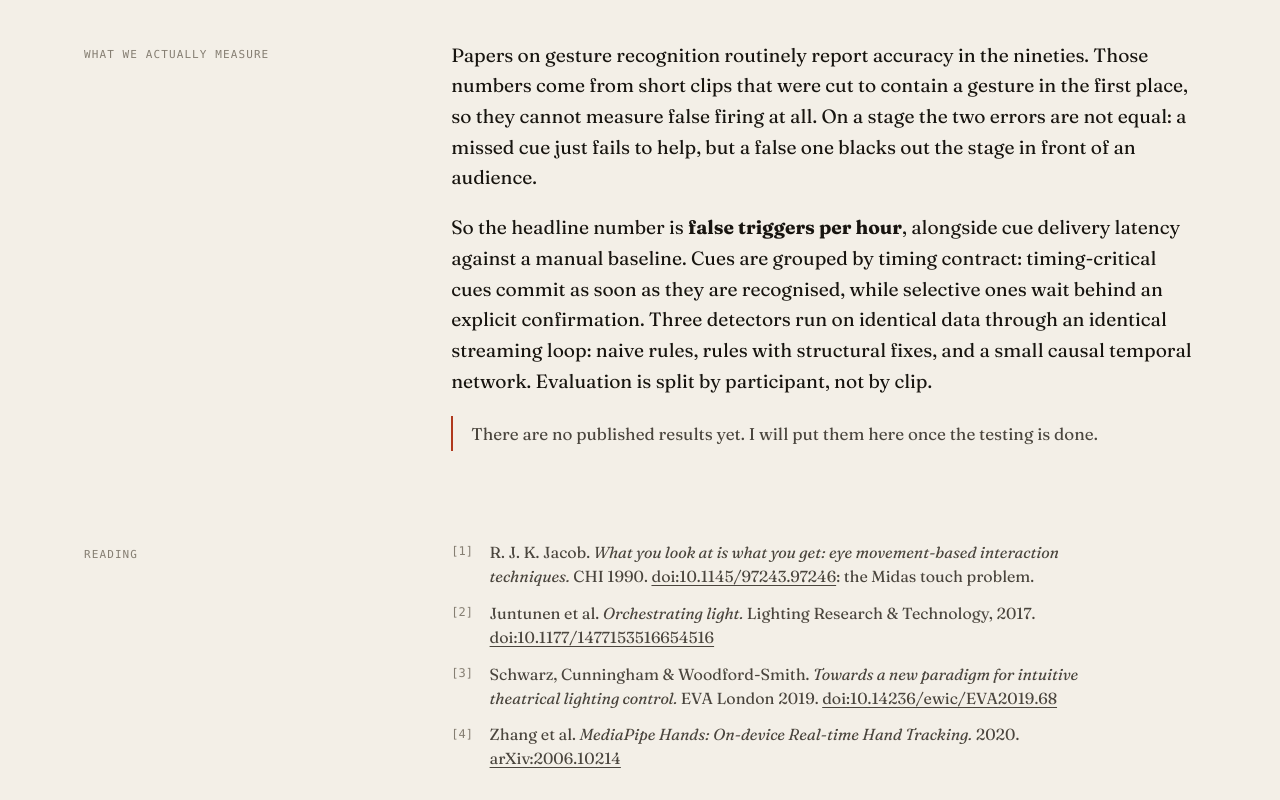
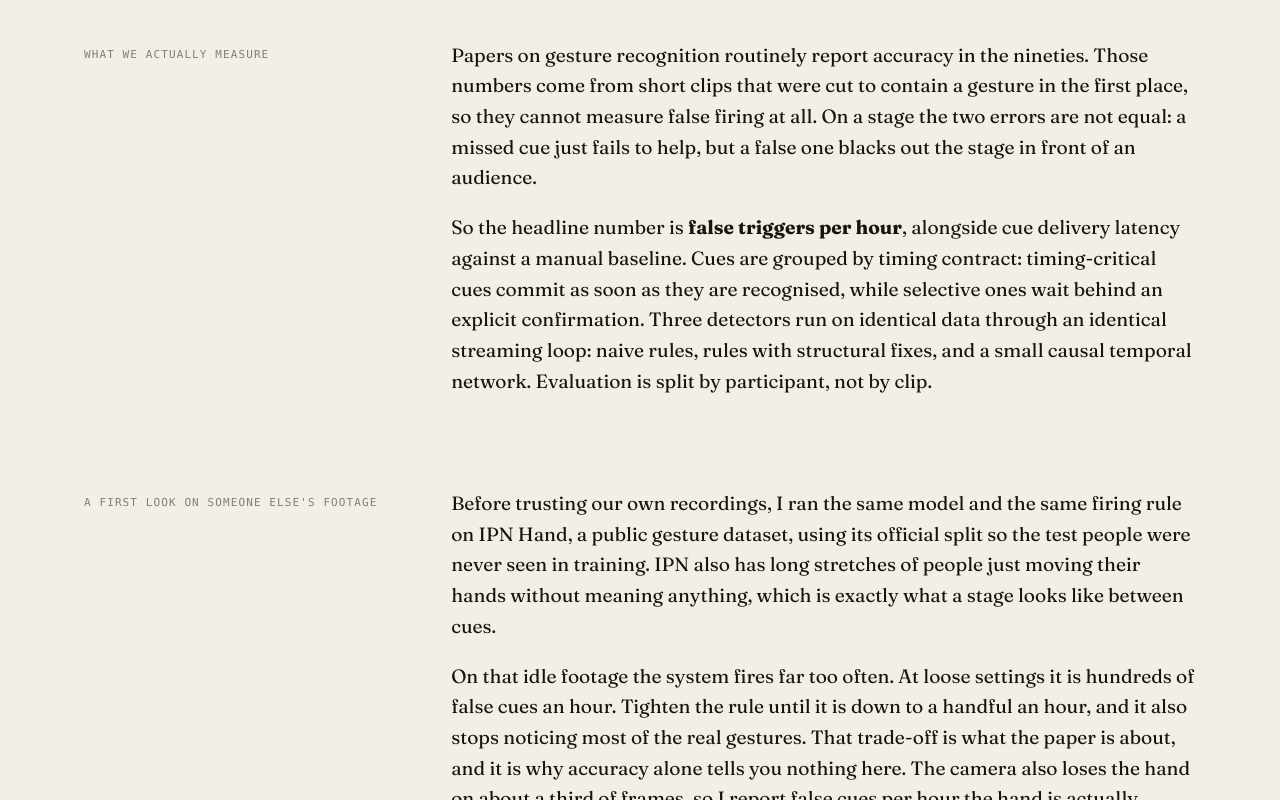
Before and after one commit to amoghgg/portfolio, a plain HTML site: page research/lights/index.html in a window 1280 px wide. Shown: the part 2000-2800 px from the top of the page. Drawn offline with Linux system fonts and the light colour scheme; a web font is replaced by a local one.

Commit message:
Lights: a first look on public IPN Hand footage
Co-Authored-By: Claude Opus 5.5 <noreply@anthropic.com>

```diff
--- a/research/lights/index.html
+++ b/research/lights/index.html
@@ -56,7 +56,7 @@
 
     <main id="main" class="wrap">
         <div class="article-head">
-            <a class="crumb meta" href="/research/">← Research · 02</a>
+            <a class="crumb meta" href="/research/">← Research · 04</a>
             <div class="head-grid">
                 <div>
                 <p class="label">Research · paper in preparation</p>
@@ -147,7 +147,27 @@
                         structural fixes, and a small causal temporal network. Evaluation is split by participant, not by
                         clip.
                     </p>
-                    <p class="note">There are no published results yet. I will put them here once the testing is done.</p>
+                </div>
+            </section>
+
+            <section>
+                <h2>A first look on someone else's footage</h2>
+                <div class="block">
+                    <p>
+                        Before trusting our own recordings, I ran the same model and the same firing rule on IPN Hand, a
+                        public gesture dataset, using its official split so the test people were never seen in training.
+                        IPN also has long stretches of people just moving their hands without meaning anything, which is
+                        exactly what a stage looks like between cues.
+                    </p>
+                    <p>
+                        On that idle footage the system fires far too often. At loose settings it is hundreds of false
+                        cues an hour. Tighten the rule until it is down to a handful an hour, and it also stops noticing
+                        most of the real gestures. That trade-off is what the paper is about, and it is why accuracy
+                        alone tells you nothing here. The camera also loses the hand on about a third of frames, so I
+                        report false cues per hour the hand is actually tracked as well as per hour of clock time. The
+                        smaller number flatters the system.
+                    </p>
+                    <p class="note">These are early checks, not the paper's results. Those will go here once the testing is done.</p>
                 </div>
             </section>
 
```
